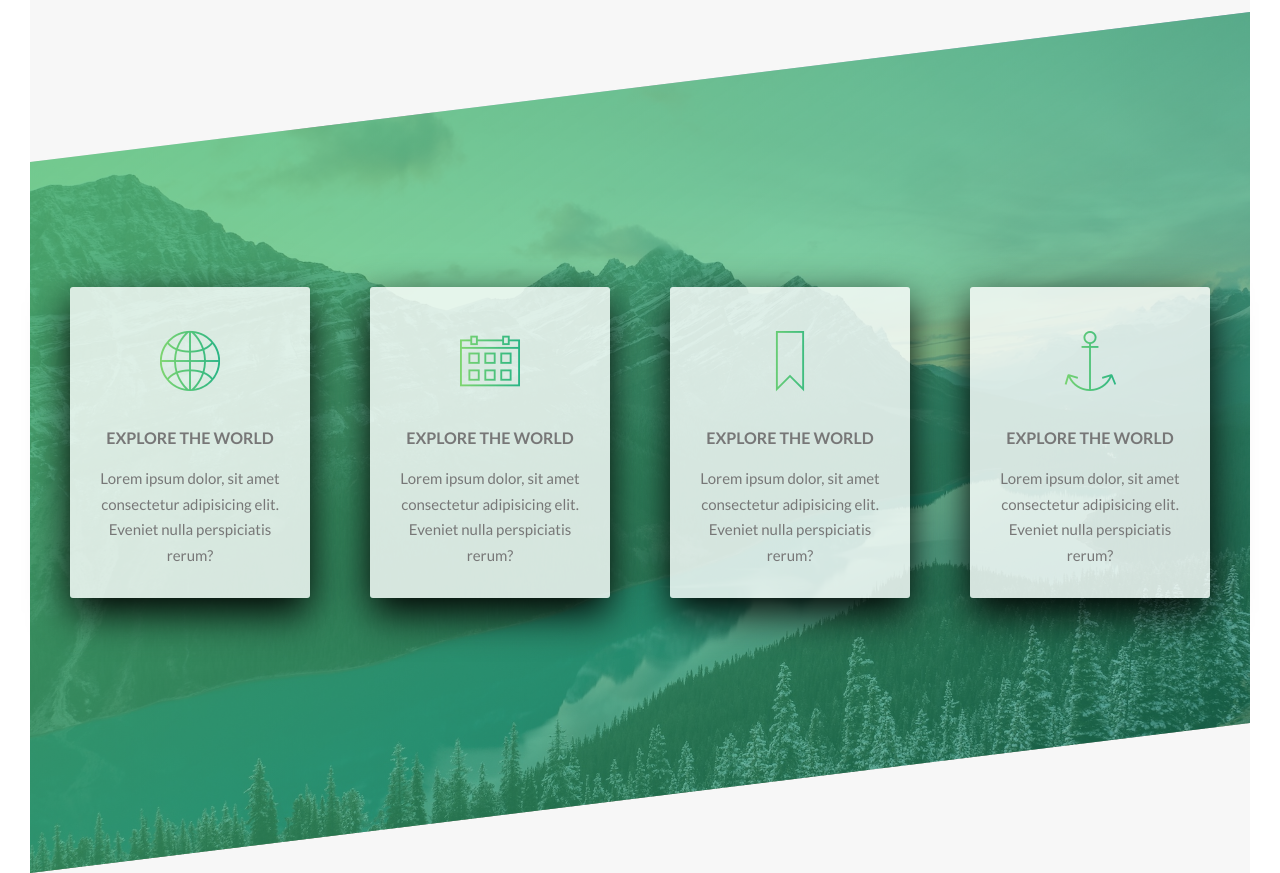
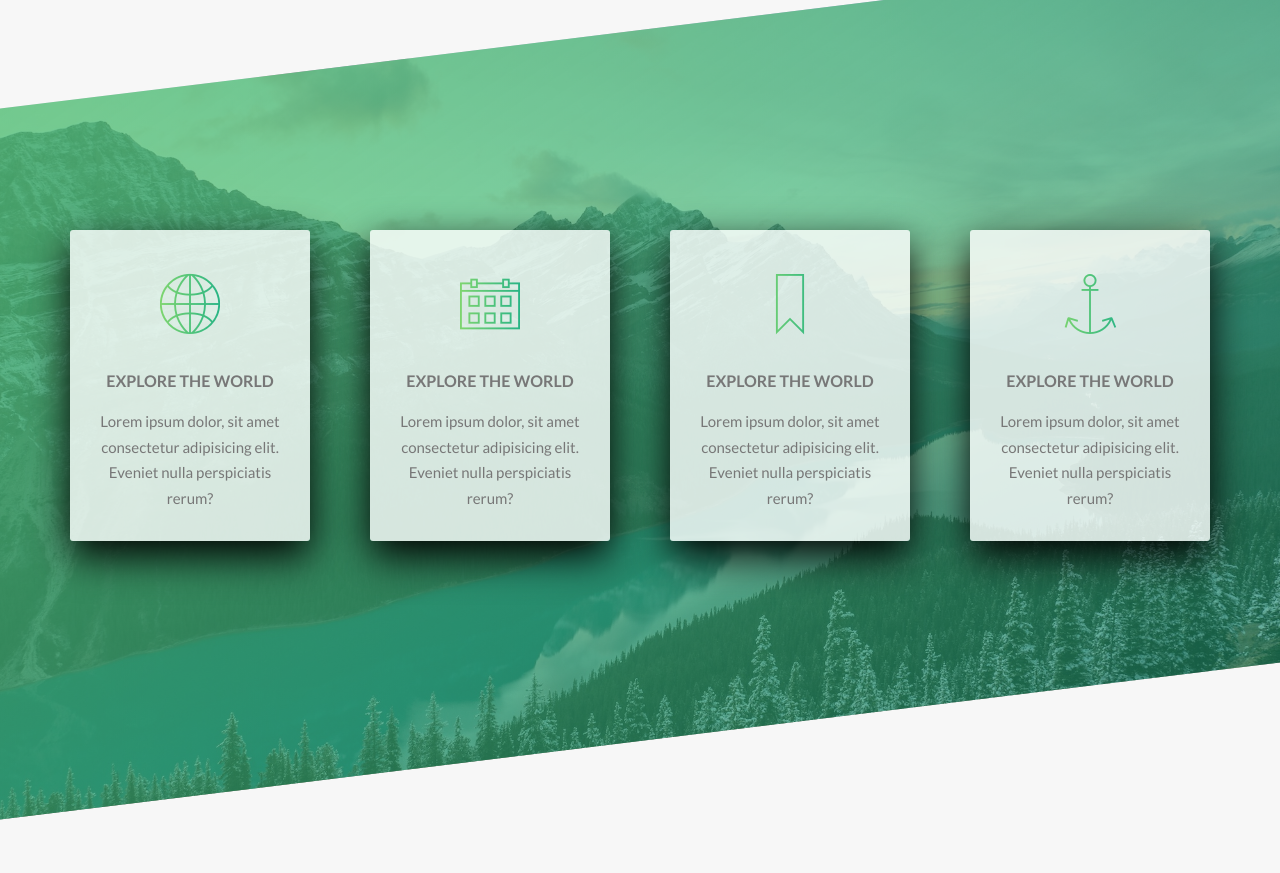
Before and after one commit to nrug13/Natours, a website: page index.html in a window 1280 px wide. Shown: the part 1364-2237 px from the top of the page. Drawn offline with Linux system fonts and the light colour scheme.

Commit message:
no padding

```diff
--- a/sass/base/_base.scss
+++ b/sass/base/_base.scss
@@ -13,5 +13,5 @@ body {
     font-weight: 400;
     line-height: 1.7;
     color: $color-grey-dark;
-    padding: 3rem;
+    // padding: 3rem;
 }
```
Also changed, not shown: sass/main.css, 1 other file.
